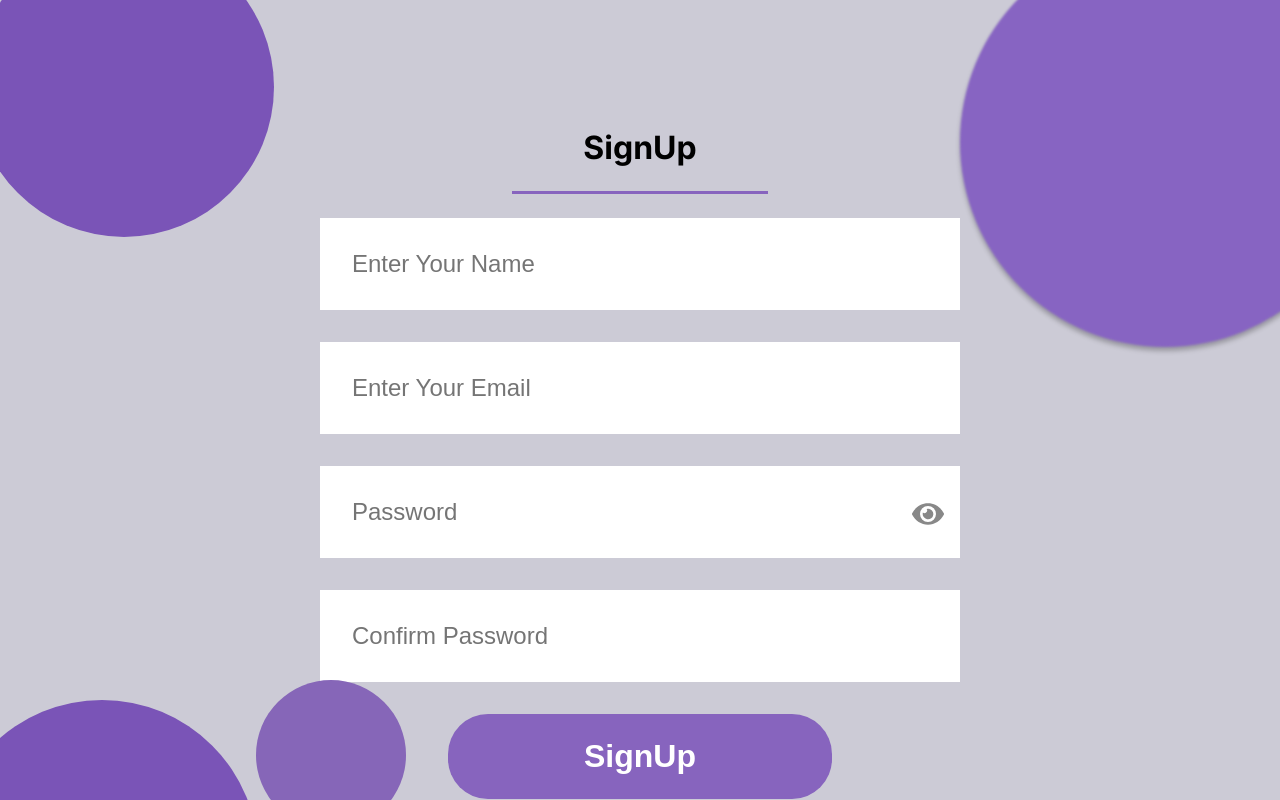
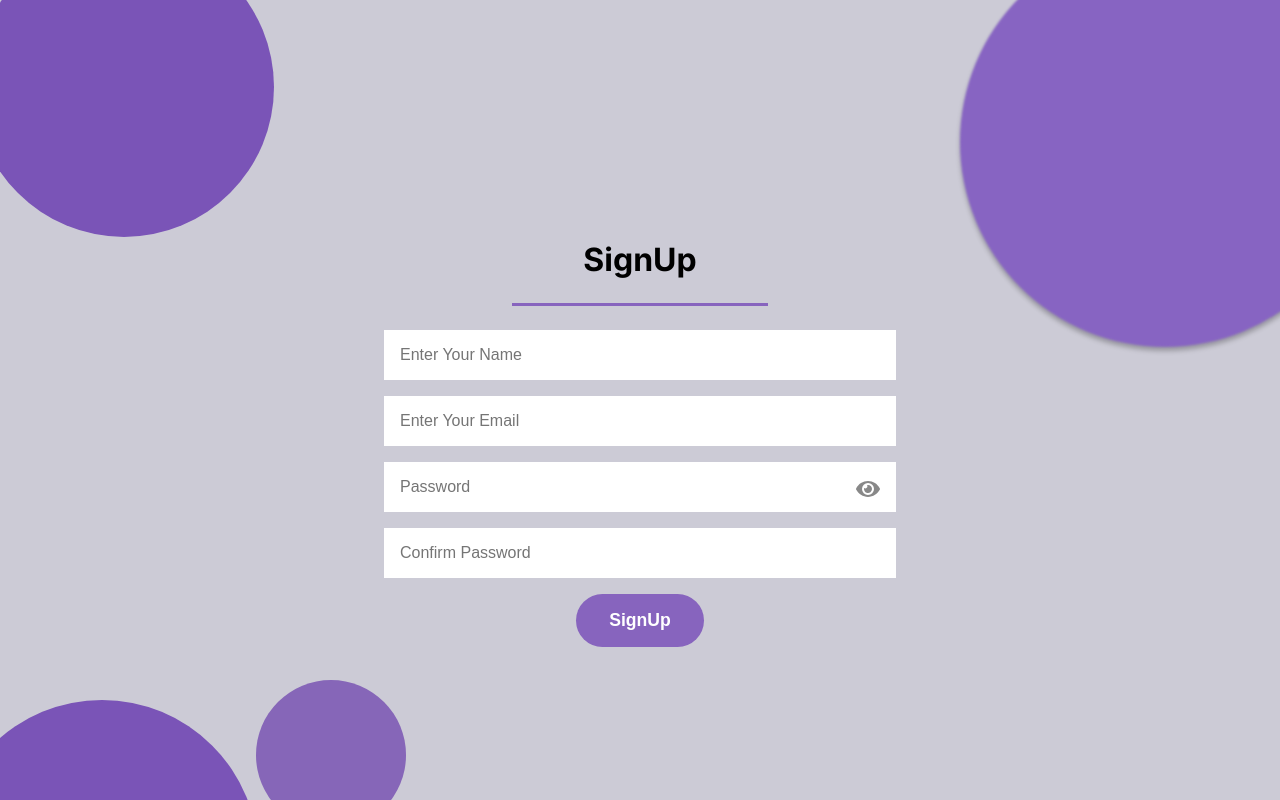
Before and after one commit to mariia-alam/chatApp, a React (Vite) app: page /signup in a window 1280 px wide. Built offline with nearby package versions, Linux system fonts and the light colour scheme.

Commit message:
first commit

```diff
--- a/src/App.css
+++ b/src/App.css
@@ -16,11 +16,10 @@ body {
     width: 100%;
     font-weight:800;
     color:white;
-    font-size:5rem;
-    font-style:italic;
 }
 .landing header {
     margin: auto;
+    padding-top:1.3rem;
     height: 15%;
     width: 100%;
     display: flex;
@@ -44,11 +43,14 @@ body {
     width: 50%;
 }
 .landing main{
+    padding:5rem;
     margin-top:2rem;
-    padding:5rem;
-    display:felx;
+    display:flex;
     flex-direction: column;
-    align-items:center;
+    align-items:flex-start;
+    gap:1rem;
+    font-size:6rem;
+    font-style:italic;
 }
 .landing a{
     cursor: pointer;
@@ -72,12 +74,11 @@ body {
 }
 @media (max-width: 768px) {
 .landing{
+    position:relative;
     overflow:hidden;
     background-image: url('./assets/landing.png');
     background-size: cover;
-    background-position: right 60%  top  ;
-    font-weight:800;
-    font-size:3rem;
+    background-position: right 65%  top  ;
 }
 .landing header {
     height: 10%;
@@ -85,17 +86,21 @@ body {
 }
 
 .header-right {
-    padding:2rem;
+    position: absolute;
+    left: 16rem ;
 }
 .header-left {
-    padding-right:5rem;
+    padding-left:5.5rem;
 }
 .header-left img{
+    position: absolute;
+    right: 17rem ;
     width: 50%;
 }
 .landing main{
     margin-top:8rem;
     padding:1.5rem;
+    font-size:3rem;
 }
 .landing a{
     font-size:1rem;
@@ -110,7 +115,7 @@ body {
 /* get started page */
 .logo{
     width:30%;
-    height:30%;
+    height:35%;
     background-size: 110%;
     background-image: url('./assets/logo11.png');
     background-position: center center ;
@@ -127,23 +132,21 @@ body {
     text-align: center;
     background: #7A54B7;
     color: white;
-    gap: 1.5rem;
-    font-size: 1rem;
+    gap: 1rem;
+    font-size: 1.5rem;
 
   }
-  .home h1{
-    font-size: 5rem;
-  }
+
   .home button{
     color: black;
     background-color: white;
     border: none;
-    width: 50%;
-    height: 10%;
+    width: 40%;
+    height: 8%;
     border-radius: 0.5rem;
     cursor: pointer;
     font-weight: 700;
-    font-size: 2.5rem;
+    font-size: 2rem;
     transition: box-shadow 0.3s ease, transform 0.2s ease;
   }
 button:hover {
@@ -198,17 +201,8 @@ button:hover {
     color: black;
     gap: 1.5rem;
     width: 100%;
-    width:100%;
-}
-.signup{
-    padding-top:8rem;
 }
 
-@media (max-width: 768px) {
-.common{
-    padding-top:12rem;
-}
-}
 
 .common h2 {
     font-weight:700;
@@ -226,21 +220,21 @@ form {
     display: flex;
     flex-direction: column;
     justify-content:center;
-    gap: 2rem;
+    gap: 1rem;
     width: 100%;
     border: none;
 }
 form input{
     margin:auto;
-    width:50%;
-    padding: 2rem;
-    font-size: 1.5rem;
+    width:40%;
+    padding: 1rem;
+    font-size: 1rem;
     border: none;
     outline: none;
 }
 
 form button {
-    padding: 1.5rem;
+    padding: 1rem;
     background: #8764BE;
     color: white;
     border: none;
@@ -248,9 +242,9 @@ form button {
     cursor: pointer;
     width:auto;
     align-self: center;
-    font-size: 2rem;
+    font-size: 1.1rem;
     font-weight: 700;
-    width:30%;
+    width:10%;
 }
 @media (max-width: 768px) {
 .common{
@@ -274,10 +268,13 @@ form button {
         width:40%;
     }
 }
+
+
+
 .password{
     margin:auto;
     position:relative;
-    width:50%;
+    width:40%;
 }
 .password input{
     width:100%;
@@ -285,18 +282,18 @@ form button {
 .signuppassword{
     position: absolute;
     right: 1rem;
-    font-size:2rem;
+    font-size:1.5rem;
     /* top: 59%; */
-    transform: translateY(80%);
+    transform: translateY(50%);
     cursor: pointer;
     color: #888;
 }
 .loginpassword{
     position: absolute;
-    font-size:2rem;
+    font-size:1.5rem;
     right: 1rem;
     /* top: 54%; */
-    transform: translateY(80%);
+    transform: translateY(50%);
     cursor: pointer;
     color: #888;
 }
@@ -305,6 +302,7 @@ form button {
 @media (max-width: 768px) {
     .password{
     position:relative;
+    width:50%;
 }
 .password input{
     width:100%;
```
